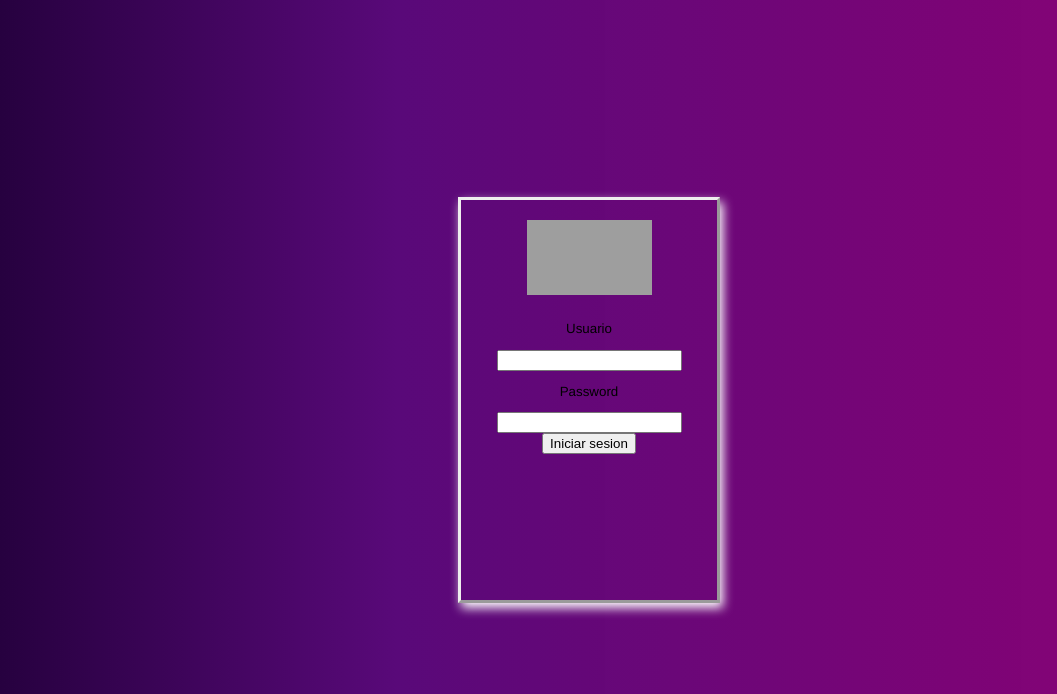
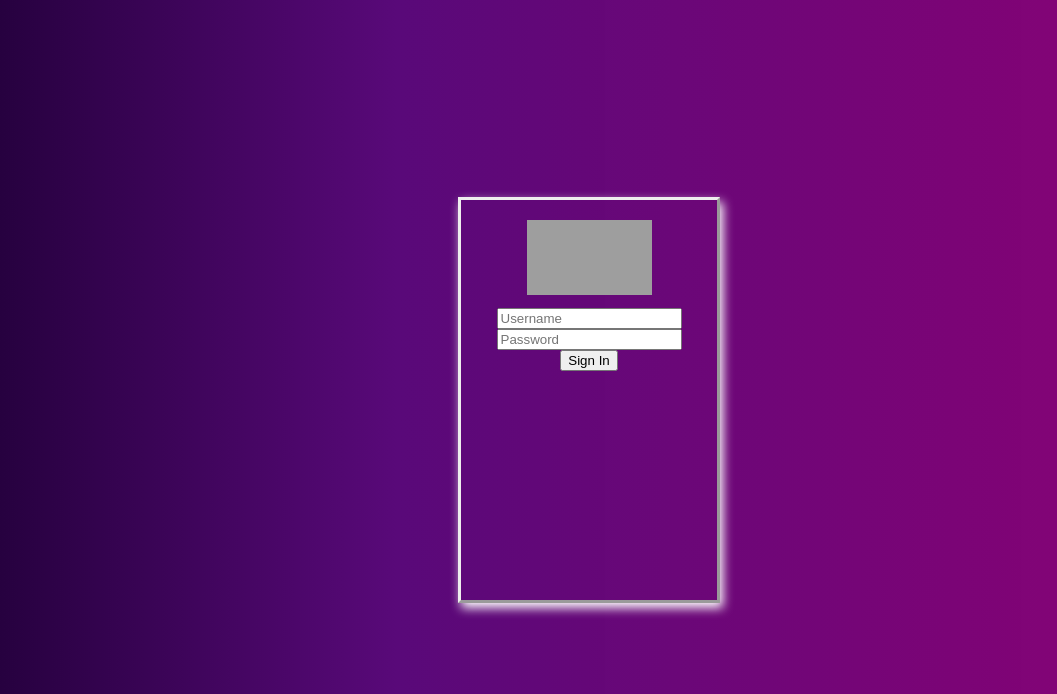
Before and after one commit to ossirixs/DPE_CORP, a Django app: page / in a window 1280 px wide. Shown: the top 694 px of the page, without its empty margins (51-1108 px from the left). Run offline with Django 3.2, Linux system fonts and the light colour scheme; grey boxes are pictures that could not be loaded.

```diff
--- a/dpe_app/settings.py
+++ b/dpe_app/settings.py
@@ -105,6 +105,8 @@ AUTH_PASSWORD_VALIDATORS = [
 # Custom user models.
 AUTH_USER_MODEL = 'users.User'
 
+# Log in URL.
+LOGIN_URL = '/users/login/'
 
 # Internationalization
 # https://docs.djangoproject.com/en/3.1/topics/i18n/
--- a/users/templates/login.html
+++ b/users/templates/login.html
@@ -30,21 +30,23 @@
 	<center>
 	  	<div class="div-center">
 	  		<img src="https://www.bbva.mx/content/dam/public-web/global/images/logos/logo_bbva_blanco.svg" alt="BBVA" style="padding-top: 20px; width:125px; height:75px;">
-	  		<div style="padding: 10px 30px;">
-	        <form action="" method="post">
-  				<p>Usuario</p>
-				<div class="space-m"></div>
-				<input type="text" class="round" type="user" name="name">
+				<div style="padding: 10px 30px;">
+					{% if error %}
+						<p class="alert alert-danger">{{ error }}</p>
+					{% endif %}
+					<form method="POST" action="{% url 'login' %}">
+						{% csrf_token %}
 
-				<p>Password</p>
-  				<div class="space-m"></div>
-  				<input type="password" class="round" type="user" name="pass">
+						<div class="form-group">
+							<input type="text" placeholder="Username" name="username" class="form-control">
+						</div>
+						<div class="form-group">
+							<input type="password" placeholder="Password" name="password" class="form-control">
+						</div>
 
-  				<div class="space-m"></div>
-  				<div class="space-m"></div>
-  				<button name="submit" value="Submit" class="boton">Iniciar sesion
+						<button class="btn btn-primary btn-block mt-5" type="submit">Sign In</button>
 
-	  			</form>
+					</form>
 	  		</div>
 
 	  	</div>
--- a/users/urls.py
+++ b/users/urls.py
@@ -2,5 +2,15 @@ from django.urls import path
 from users import views
 
 urlpatterns = [
-    path('', views.login, name='hello_world'),
+    path(
+        route='',
+        view=views.login_view,
+        name='login'
+    ),
+    path(
+        route='/dsh',
+        view=views.dashboard,
+        name='dashboard'
+    ),
+
 ]
--- a/users/views.py
+++ b/users/views.py
@@ -1,5 +1,26 @@
-from django.shortcuts import render
+#Django
+from django.contrib.auth import authenticate, login, logout
+from django.contrib.auth.decorators import login_required
+from django.shortcuts import render, redirect
 
-# Create your views here.
-def login(request):
-    return render(request, 'login.html', {})
+def login_view(request):
+    """Login view."""
+    if request.method == 'POST':
+      print('+' * 10)
+      username = request.POST['username']
+      password = request.POST['password']
+      print(username,':',password)
+      print('+' * 10)
+      user = authenticate(request, username=username, password=password)
+      if user:
+        login(request, user)
+        return redirect('dashboard')
+      else:
+        return render(request,'login.html', {'error':'Invalid username and password'})
+      #import pdb; pdb.set_trace()
+    return render(request, 'login.html')
+
+
+
+def dashboard(request):
+    return render(request, 'dashboard.html', {})
```
Also changed, not shown: users/templates/dashboard.html (added, +13 -0 lines).
